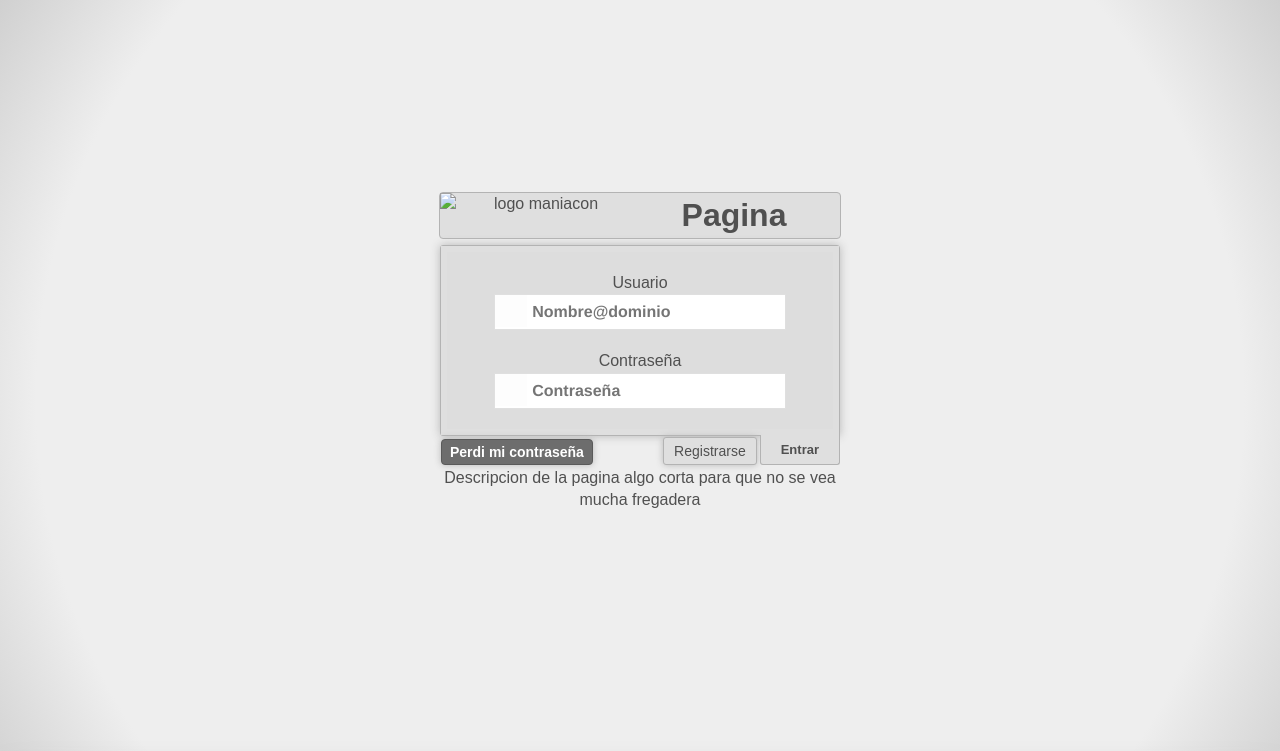
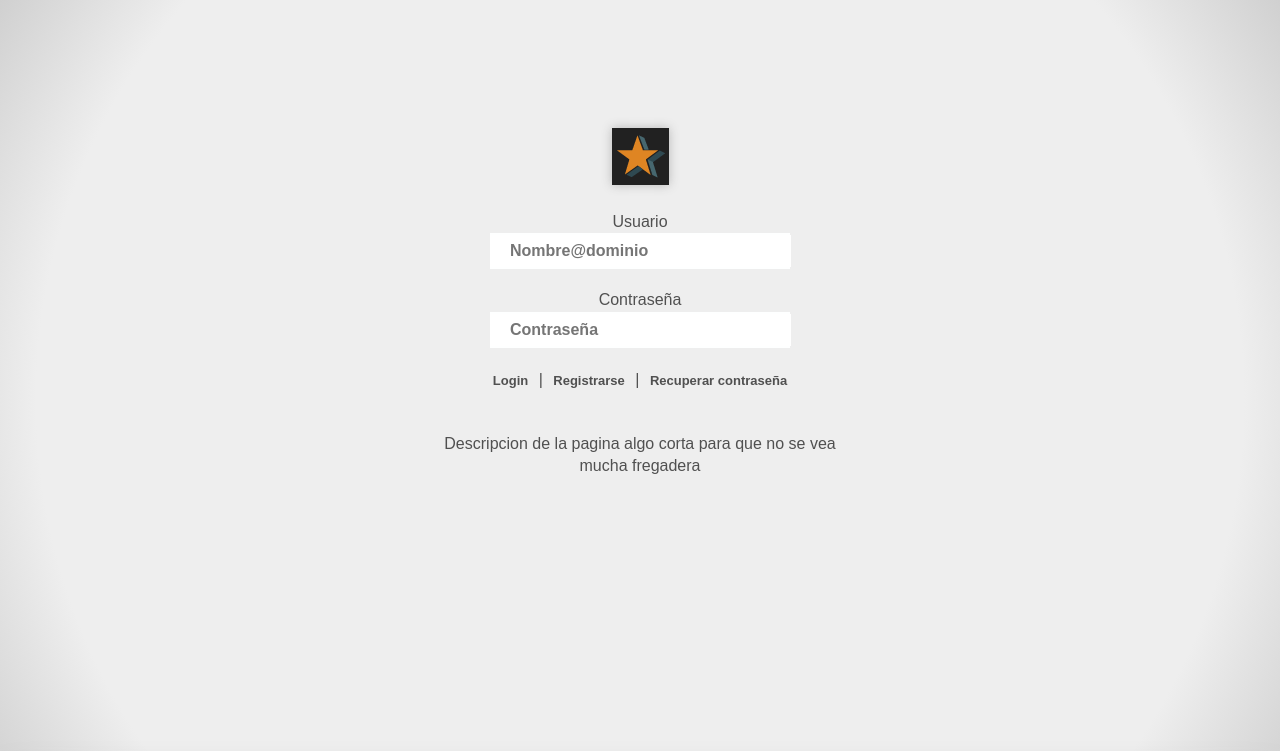
Before and after one commit to davidcavazos/user100, a PHP site: page /login.html in a window 1280 px wide. Shown: the top 751 px of the page. Run offline with PHP 8.4, Linux system fonts and the light colour scheme.

Commit message:
Finished CSS styles

```diff
--- a/css/main.css
+++ b/css/main.css
@@ -98,21 +98,15 @@ textarea {
 }
 html {
   height: 100%;
-  background: #eeeeee; /* Old browsers */
-  background: -moz-radial-gradient(center, circle cover,  #eeeeee 0%, #eeeeee 80%, #d0d0d0 100%); /* FF3.6+ */
-  background: -webkit-gradient(radial, center center, 0px, center center, 100%, color-stop(0%,#eeeeee), color-stop(80%,#eeeeee), color-stop(100%,#d0d0d0)); /* Chrome,Safari4+ */
-  background: -webkit-radial-gradient(center, circle cover,  #eeeeee 0%,#eeeeee 80%,#d0d0d0 100%); /* Chrome10+,Safari5.1+ */
-  background: -o-radial-gradient(center, circle cover,  #eeeeee 0%,#eeeeee 80%,#d0d0d0 100%); /* Opera 12+ */
-  background: -ms-radial-gradient(center, circle cover,  #eeeeee 0%,#eeeeee 80%,#d0d0d0 100%); /* IE10+ */
-  background: radial-gradient(circle at center,  #eeeeee 0%,#eeeeee 80%,#d0d0d0 100%); /* W3C */
-  filter: progid:DXImageTransform.Microsoft.gradient( startColorstr='#eeeeee', endColorstr='#d0d0d0',GradientType=1 ); /* IE6-9 fallback on horizontal gradient */
+  background: #eeeeee;
+  background: -moz-radial-gradient(center, circle cover,  #eeeeee 0%, #eeeeee 80%, #d0d0d0 100%);
+  background: -webkit-gradient(radial, center center, 0px, center center, 100%, color-stop(0%,#eeeeee), color-stop(80%,#eeeeee), color-stop(100%,#d0d0d0));
+  background: -webkit-radial-gradient(center, circle cover,  #eeeeee 0%,#eeeeee 80%,#d0d0d0 100%);
+  background: -o-radial-gradient(center, circle cover,  #eeeeee 0%,#eeeeee 80%,#d0d0d0 100%);
+  background: -ms-radial-gradient(center, circle cover,  #eeeeee 0%,#eeeeee 80%,#d0d0d0 100%);
+  background: radial-gradient(circle at center,  #eeeeee 0%,#eeeeee 80%,#d0d0d0 100%);
 
   color: #505050;
-}
-fieldset {
-  border: 6px solid #DFDFDF;
-  margin: 0;
-  padding: 0;
 }
 a {
   text-decoration: none;
@@ -122,7 +116,6 @@ a:hover {
   color: #5050a0;
 }
 h1 {
-  float: left;
   margin: auto 0;
 }
 hr {
@@ -185,18 +178,12 @@ div.main nav ul li {
 
 
 /* Login */
-div.login h1,
 div.login img {
-  float: left;
-  margin: auto 0;
-  width: 49%;
+  box-shadow: 0 0 10px #B7B7B7;
 }
 div.login header.content {
-  background: #DFDFDF;
-  border: 1px #B3B3B3 solid;
-  margin-top: 15%;
+  margin-top: 10%;
   margin-bottom: 6px;
-  border-radius: 4px;
 }
 div.login .content {
   margin: 0 auto;
@@ -206,10 +193,6 @@ div.login .content {
   width: 50%;
 }
 section.content form.form-login {
-  background: #ddd;
-  border: 1px #B3B3B3 solid;
-  border-radius: 3px 3px 0 3px;
-  box-shadow: 0 0 10px #B7B7B7;
   margin: 0;
   padding: 0;
 }
@@ -218,31 +201,22 @@ div.login fieldset div.logon-field {
   margin-bottom: 20px;
 }
 div.login div.logon-field div.input-content {
-  background: #FFF;
-  border: 1px solid #DFDFDF;
+  background: #FEFFFF;
+  //border: 4px solid #DFDFDF;
   margin: auto;
   margin-bottom: 2px;
   min-width: 184px;
   width: 75%;
 }
-div.login div.input-content div.login-icon {
-  background: #FDFDFD;
-  float: left;
-  height: 32px;
-  width: 32px;
-  border-collapse:
-}
 div.login div.input-content input#login,
 div.login div.input-content input#password {
   border: none;
-  float: left;
-  font-family: Helvetica, sans-serif;
   font-weight: bolder;
   height: 30px;
-  padding: 0 5px;
+  padding-left: 20px;
   margin: 2px 2px 2px 0px;
   color: #505050;
-  width: 76%;
+  width: 93%;
 }
 div.login div.input-content input:focus {
   background: #FEFFFF;
@@ -252,60 +226,16 @@ div.login div.input-content input:focus {
   outline: none;/*quita el molesto borde anaranjado*/
 }
 div.login input.button-signUI {
-  background: #DFDFDF;
-  border: 1px #B3B3B3 solid;
+  background: #eee;
+  border: 0px;
   color: #505050;
-  float: right;
-}
-div.login input#signIn {
-  border-top: none;
-  border-radius: 0 0 3px 3px;
   font-size: 13px;
   font-weight: bolder;
-  height: 30px;
-  margin: 0;
-  padding: 0 20px;
-  position: relative;
-  right: -1px;
+  height: 25px;
+  margin: 0 auto;
 }
-div.login input#signUp {
-  border-radius: 3px;
-  box-shadow: 0 0 7px #B7B7B7;
-  font-size: 14px;
-  height: 28px;
-  padding: 0 10px;
-  margin: 2px;
-}
-div.login input#forgotPassword {
-  background: #6D6D6D;
-  border: 1px #5A5A5A solid;
-  border-radius: 4px;
-  box-shadow: 0 0 7px #B7B7B7;
-  color: #FFF;
-  font-size: 14px;
-  font-weight: bolder;
-  float: left;
-  height: 26px;
-  margin-top: 4px;
-  padding: 0 8px;
-}
-div.login input#forgotPassword:hover {
-  height: 32px;
-  padding-bottom: 6px;
-}
-div.login input#forgotPassword:active {
-  background: #4D4D4D;
-  box-shadow: inset 0 1px 5px #4E4E4E;
-}
-div.login input#signUp:hover,
-div.login input#signIn:hover {
-  height: 36px;
-  padding-bottom: 6px;
-}
-div.login input#signIn:active,
-div.login input#signUp:active {
-  background: #8E8E8E;
-  color: #FFF;
+div.login section.content#description {
+  padding-top: 40px;
 }
 
 
@@ -320,11 +250,11 @@ div.main article table {
   margin: 0 auto;
 }
 div.main article table thead tr {
-  border: 1px solid black;
+  border: 1px solid #aaa;
   background: #ccc;
 }
 div.main article table tbody td {
-  border: 1px solid black;
+  border: 1px solid #aaa;
   text-align: center;
 }
 
@@ -334,7 +264,6 @@ footer {
   background: #cbcbcb;
   bottom: 0;
   box-shadow: 0 0 35px #B7B7B7;
-  margin: 0 auto;
   position: fixed;
   width: 100%;
   text-align: center;
--- a/login.html
+++ b/login.html
@@ -25,9 +25,7 @@
     <!-- Add your site or application content here -->
     <div class="login">
       <header class="content">
-        <img src="" alt="logo maniacon" width="49%" />
-        <h1>Pagina</h1>
-        <div class="clear"></div>
+        <img src="apple-touch-icon.png" alt="logo maniacon" />
       </header>
 
       <section class="content">
@@ -37,7 +35,6 @@
             <div class="logon-field">
               <label for="login">Usuario</label>
               <div class="input-content">
-                <div class="login-icon" id="user-icon"></div>
                 <input charset="UTF-8" id="login" name="login" placeholder="Nombre@dominio" type="text" />
                 <div class="clear"></div>
               </div>
@@ -45,16 +42,15 @@
             <div class="logon-field">
               <label for="input-content">Contrase&ntilde;a</label>
               <div class="input-content">
-                <div class="login-icon" id="password-icon"></div>
                 <input charset="UTF-8" id="password" name="password" placeholder="Contrase&ntilde;a" type="password" />
                 <div class="clear"></div>
               </div>
             </div>
           </fieldset>
           <div>
-            <input class="button-signUI" id="signIn" name="SignIn" value="Entrar" type="submit" />
-            <input class="button-signUI" id="signUp" name="signUp" value="Registrarse" type="submit" />
-            <input id="forgotPassword" name="forgotPassword" value="Perdi mi contrase&ntilde;a" type="submit" />
+            <input class="button-signUI" id="signIn" name="SignIn" value="Login" type="submit" /> |
+            <input class="button-signUI" id="signUp" name="signUp" value="Registrarse" type="submit" /> |
+            <input class="button-signUI" name="forgotPassword" value="Recuperar contrase&ntilde;a" type="submit" />
             <!--<div class="clear"></div>-->
           </div>
         </form>
```
Also changed, not shown: index.html (+8 -3 lines). Lines whose indentation alone changed are shown as unchanged.
